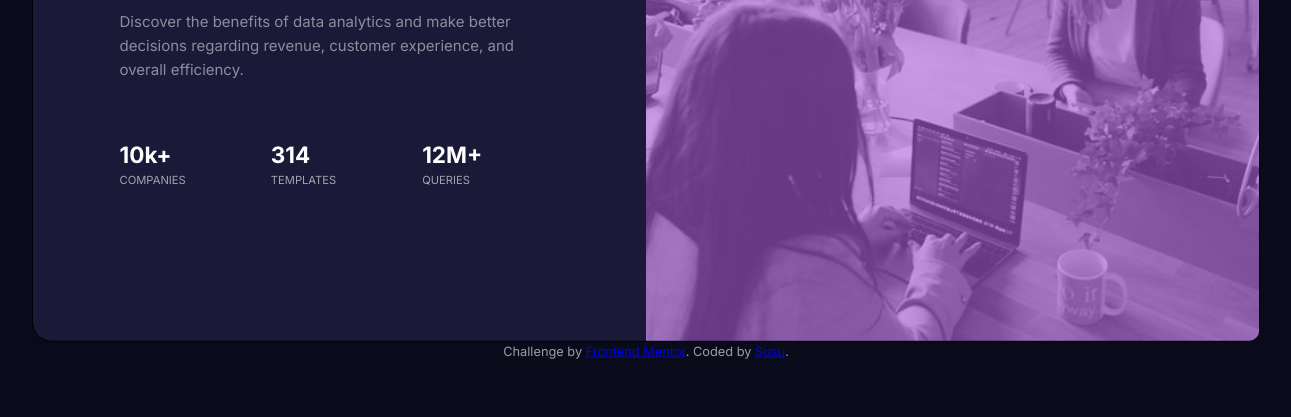
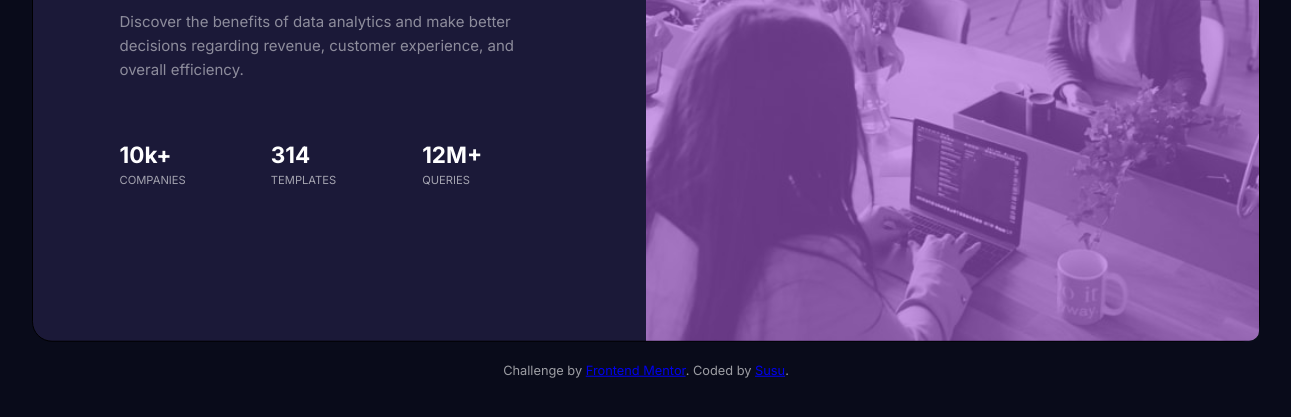
Before and after one commit to Susu-spec/preview-card, a plain HTML site: page index.html in a window 1536 px wide. Shown: the part 269-686 px from the top of the page, without its empty margins (122-1413 px from the left). Drawn offline with Linux system fonts and the light colour scheme.

Commit message:
Add: Slight change

```diff
--- a/style.css
+++ b/style.css
@@ -3,6 +3,7 @@
     margin: 0;
     padding: 0;
     box-sizing: border-box;
+    cursor: default;
 }
 
 body {
@@ -29,6 +30,10 @@ section {
 
 span {
     color: hsl(277, 64%, 61%);
+}
+
+a {
+    cursor: pointer;
 }
 
 .image {
@@ -204,6 +209,6 @@ div p {
     }
 
     .attribution {
-        transform: translate(50%, 300%);
+        transform: translate(50%, 400%);
     }
 }
```
